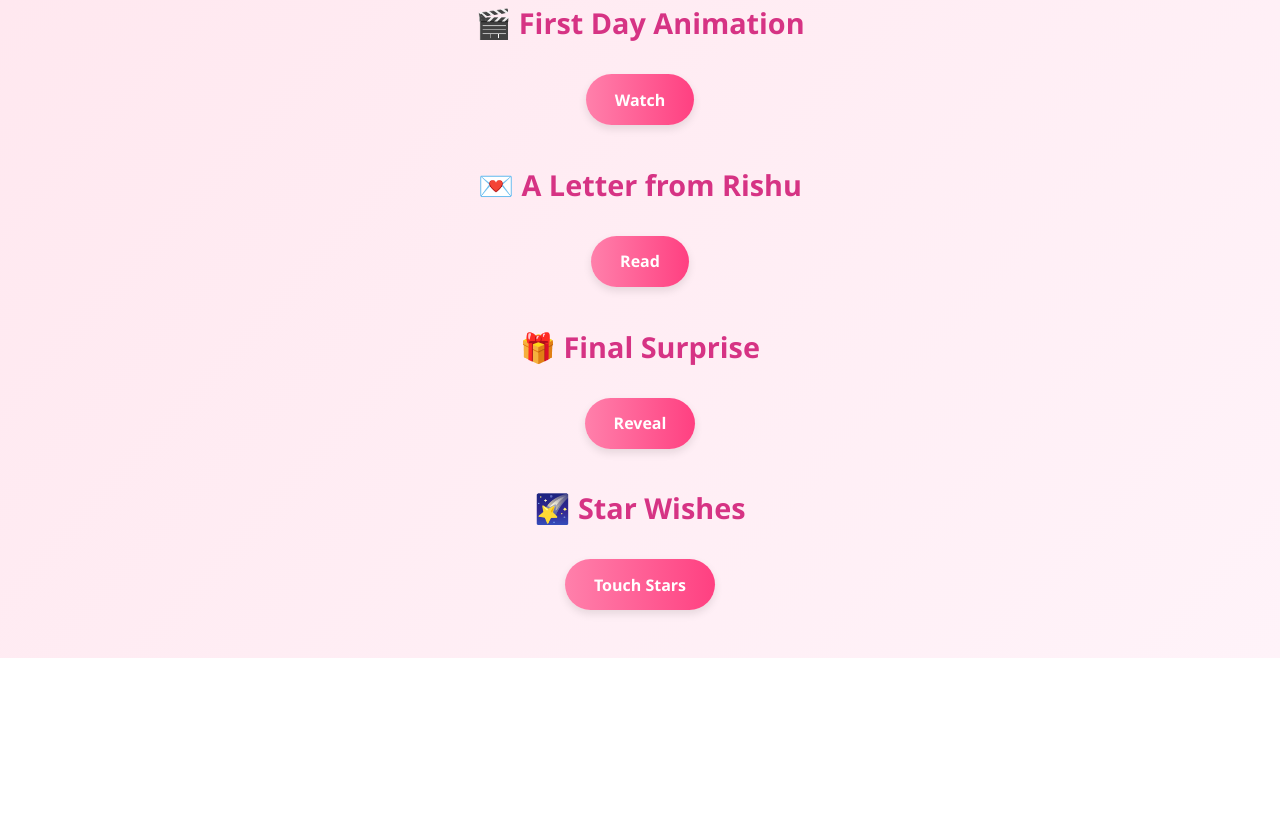
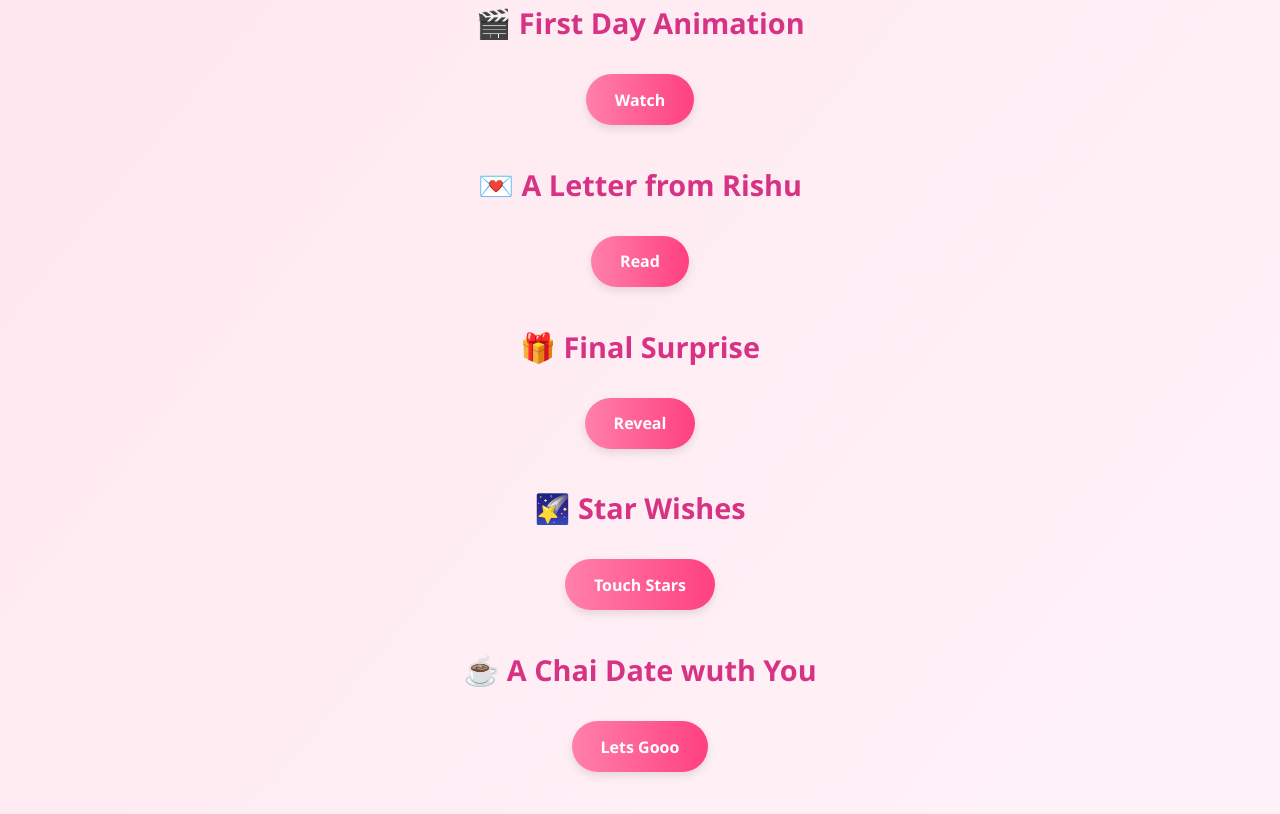
Before and after one commit to Himmu-star/firstday, a plain HTML site: page index.html in a window 1280 px wide. Shown: the part 739-1553 px from the top of the page. Before the commit the page ends 1397 px from the top, so only its background shows below. Drawn offline with Linux system fonts and the light colour scheme.

Commit message:
Update index.html

```diff
--- a/index.html
+++ b/index.html
@@ -119,6 +119,9 @@
 
     <h2>🌠 Star Wishes</h2>
     <a href="star-wish.html" class="btn">Touch Stars</a>
+
+    <h2>☕ A Chai Date wuth You</h2>
+    <a href="rain-chai-date.html" class="btn"> Lets Gooo </a>
   </div>
 </body>
 </html>
```
